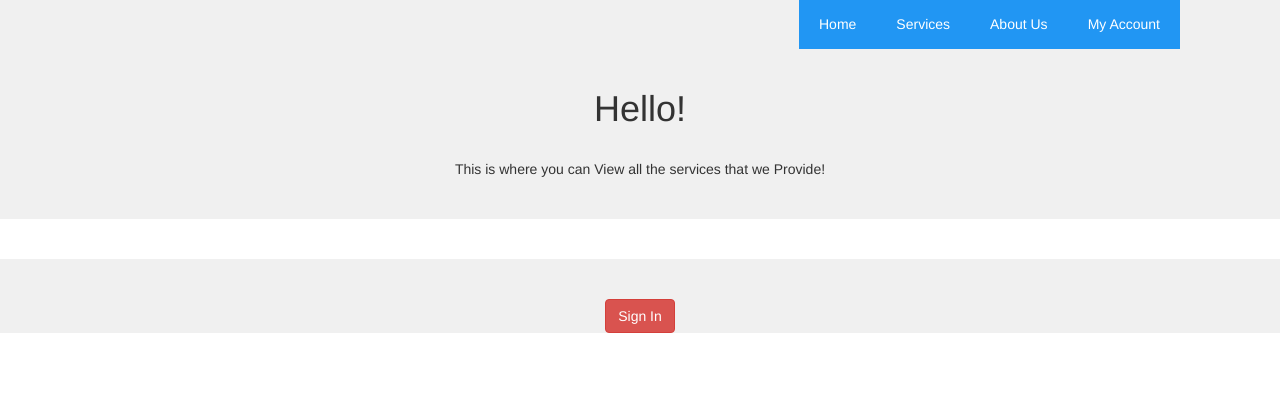
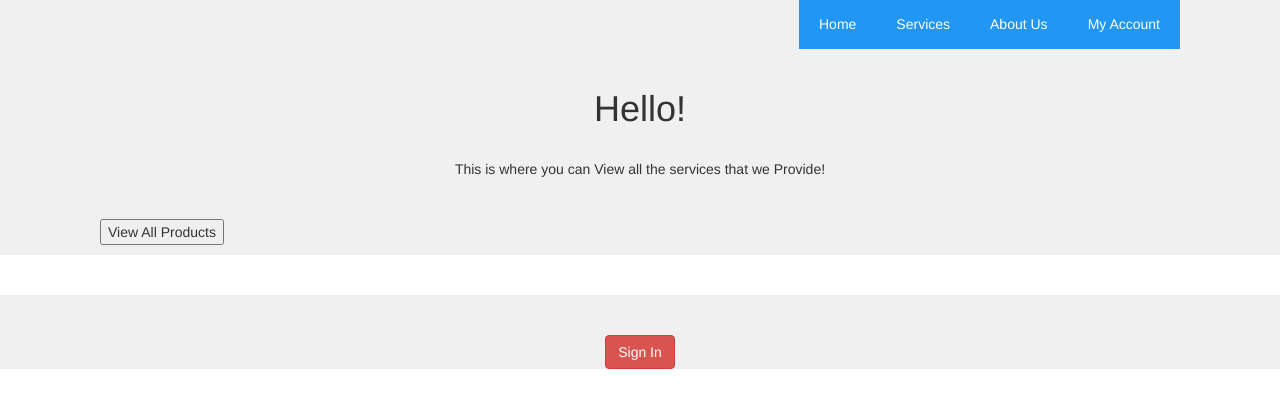
Before and after one commit to AwesomeEdster15/CommunityPartnerHYPE, a PHP site: page /mainPages/services.php in a window 1280 px wide. Shown: the part 199-607 px from the top of the page. Run offline with PHP 8.4, Linux system fonts and the light colour scheme.

Commit message:
Minor fixes, added ProductTypeAddition to Services

```diff
--- a/Concept/adminParts/addProductType.php
+++ b/Concept/adminParts/addProductType.php
@@ -94,7 +94,7 @@ if($_SERVER["REQUEST_METHOD"] == "POST") {
       $paramStockCount = $stockCount;
       $paramReusable = $reusable;
       $paramImageLink = $imageLink;
-      $paramProductName = $productLine;
+      $paramProductName = $productName;
       $paramRequestPeriod = $requestPeriod;
       #Execute prepared statment
       if(mysqli_stmt_execute($stmt)) {
--- a/Concept/mainPages/services.php
+++ b/Concept/mainPages/services.php
@@ -15,9 +15,11 @@
       </div>
     </div>
     <!--Section 2-->
+    <p id='services'> <input type="button" onclick="window.location.href = '../servicesParts/viewAll.php';" value="View All Products"/>
     <div class="section1">
-        <?php if (isset($_SESSION["isAdmin"])) {echo (($_SESSION["isAdmin"]) ? "<p id='services'> <input type=\"button\" onclick=\"window.location.href = '../servicesParts/viewAll.php';\" value=\"View All Products\"/> </p>" : 'IT WORKED'); } ?>
+        <?php if (isset($_SESSION["isAdmin"])) {echo (($_SESSION["isAdmin"]) ? "<p id='services'> <input type=\"button\" onclick=\"window.location.href = '../adminParts/addProductType.php';\" value=\"Add Product Type\"/> </p>" : ''); } ?>
     </div>
+    </p>
     <!--Section 3-->
     <section>
     </section>
```
